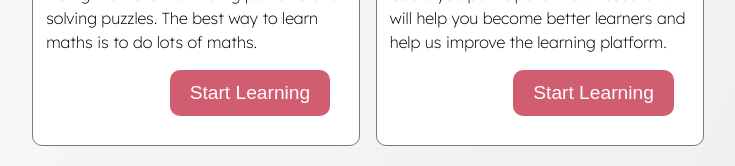
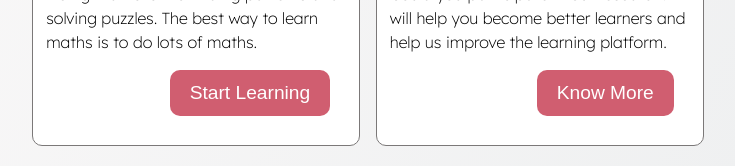
Before and after one commit to Ujju09/naeraste-begin, a Next.js app: page / in a window 1280 px wide. Shown: the part 548-714 px from the top of the page, without its empty margins (272-1007 px from the left). Built offline with nearby package versions, Linux system fonts and the light colour scheme; no server answers.

Commit message:
cta option

```diff
--- a/components/card.js
+++ b/components/card.js
@@ -14,7 +14,7 @@ export default function Card(props) {
         }}
       >
         <Link href={props.url}>
-          <button className={styles.button}>Start Learning</button>
+          <button className={styles.button}>{props.cta}</button>
         </Link>
       </div>
     </div>
--- a/components/start.js
+++ b/components/start.js
@@ -6,13 +6,12 @@ import Card from "./card";
 
 import Image from "next/image";
 export default function Newsletter() {
-  const subjects = ["Science", "Social Science", "Maths", "Participate"];
-  const paths = ["science", "social", "maths", "research"];
+  const subjects = ["Science", "Social Science", "Maths"];
+  const paths = ["science", "social", "maths"];
   const descriptions = [
     "Science lets you explore the world around you. It helps you understand the world and how it works.",
     "Social science is concerned with society and the relationships among individuals within a society.",
     "Doing maths is like finding patterns and solving puzzles. The best way to learn maths is to do lots of maths.",
-    "Could you participate in our research? It will help you become better learners and help us improve the learning platform.",
   ];
 
   return (
@@ -36,14 +35,21 @@ export default function Newsletter() {
         }}
       >
         <div className={styles.grid}>
-          {subjects.map((subject, index) => (
+          {subjects.map((_, index) => (
             <Card
               key={index}
               subject={subjects[index]}
               description={descriptions[index]}
               url={`https://${paths[index]}.naeraste.com/`}
+              cta="Start Learning"
             />
           ))}
+          <Card
+            subject={`Participate`}
+            description={`Could you participate in our research? It will help you become better learners and help us improve the learning platform.`}
+            url={`https://participate.naeraste.com/`}
+            cta={`Know More`}
+          />
         </div>
       </div>
       <div className={styles.community}>
```
